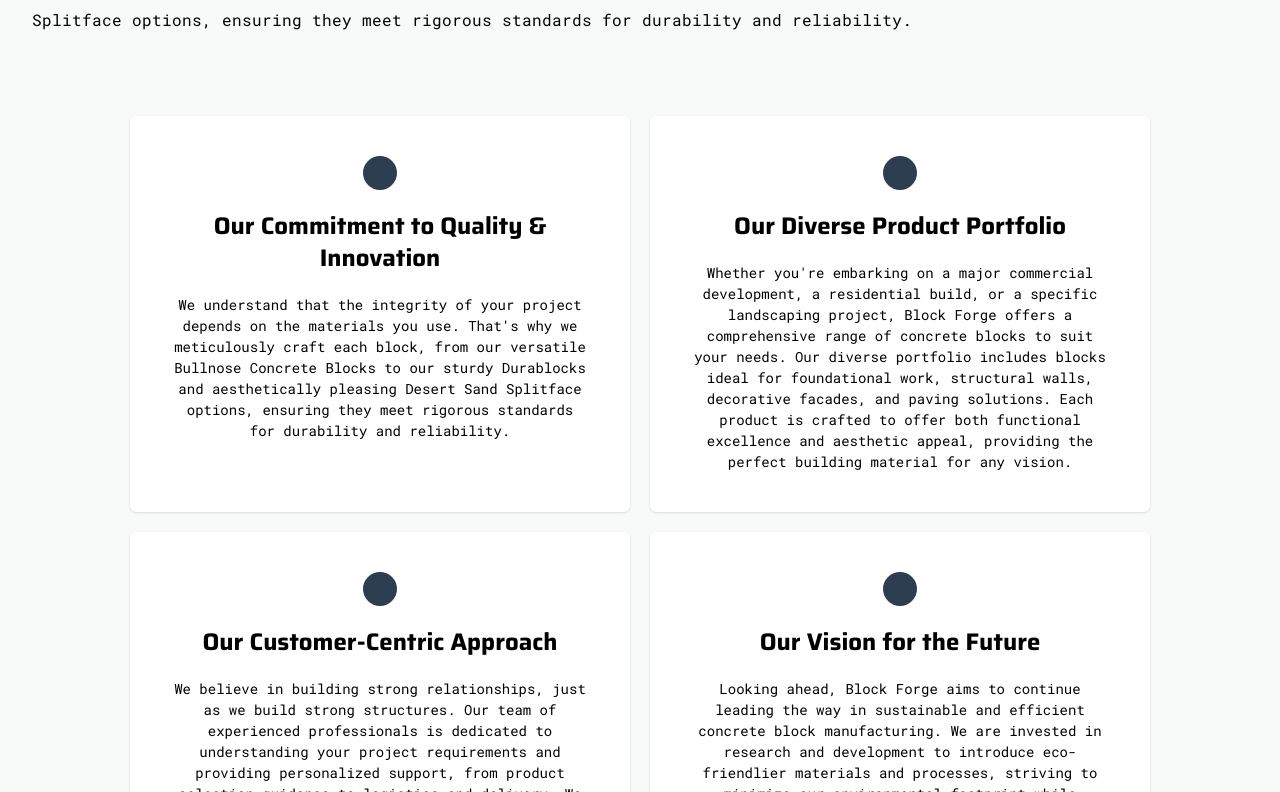
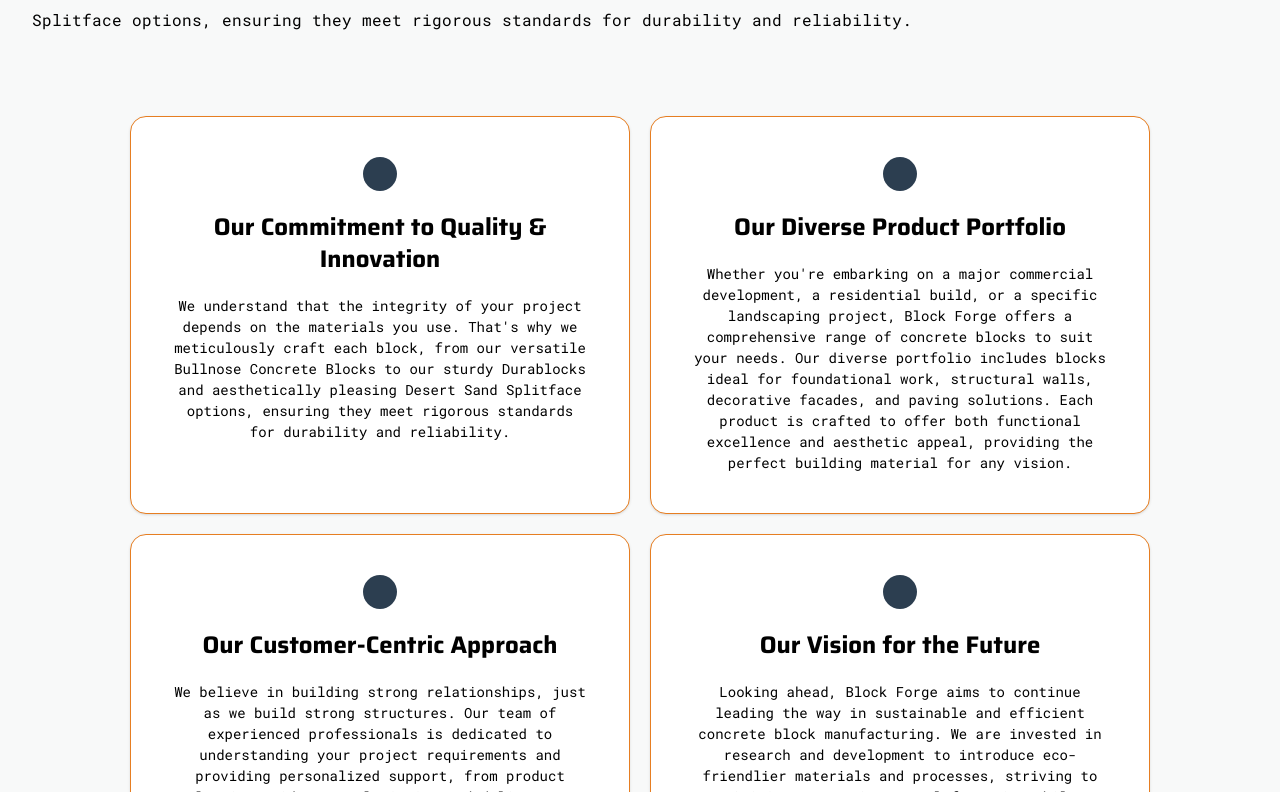
Before and after one commit to Bewizi/block_forge_frontend, a Vue app: page /about in a window 1280 px wide. Shown: the part 1288-2080 px from the top of the page. Built offline with nearby package versions, Linux system fonts and the light colour scheme; some icons are missing.

Commit message:
add styles to the reusebale component

```diff
--- a/src/components/ui/Card_UI.vue
+++ b/src/components/ui/Card_UI.vue
@@ -1,7 +1,11 @@
-<script setup lang="ts"></script>
+<script setup lang="ts">
+defineProps<{
+  className?: string
+}>()
+</script>
 
 <template>
-  <div class="w-[500px] bg-white shadow p-10 rounded-md">
+  <div :class="[className, 'w-[500px] bg-white shadow p-10 rounded-2xl border border-accent_btn']">
     <slot></slot>
   </div>
 </template>
```
